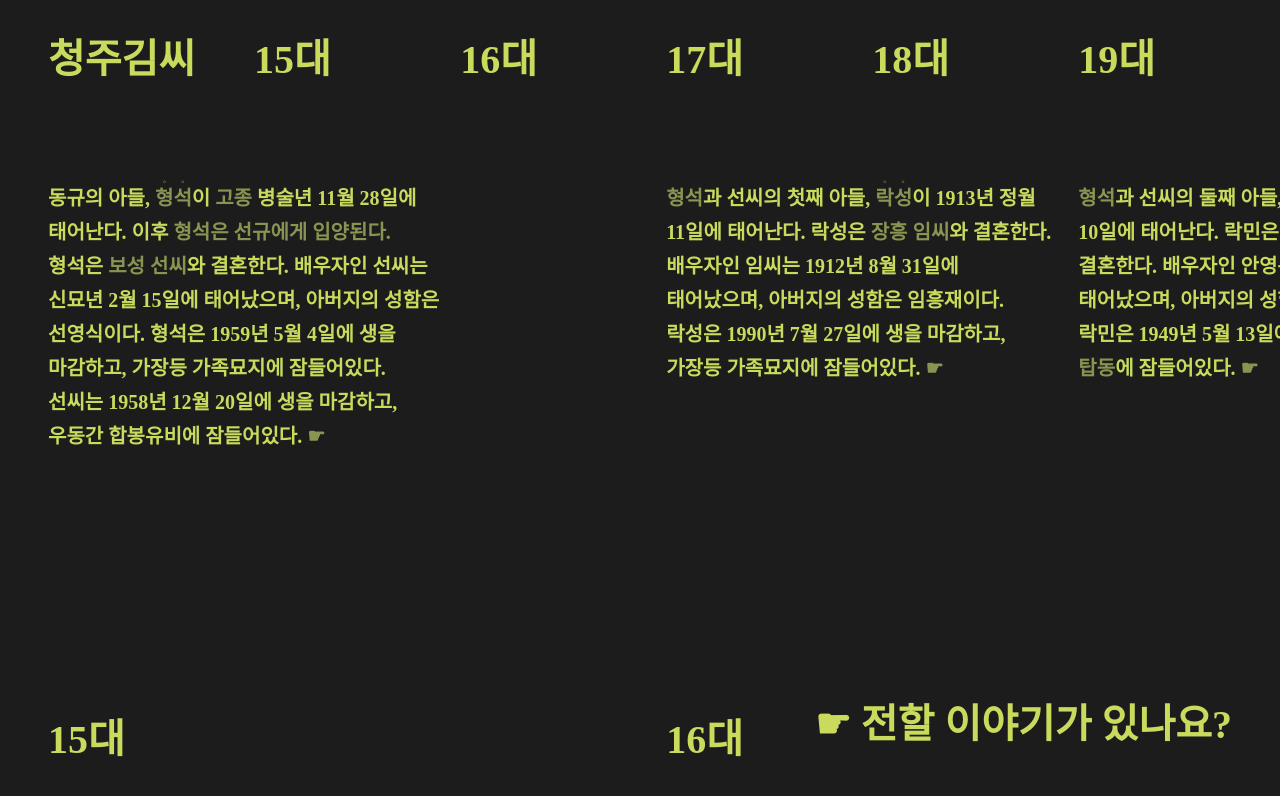
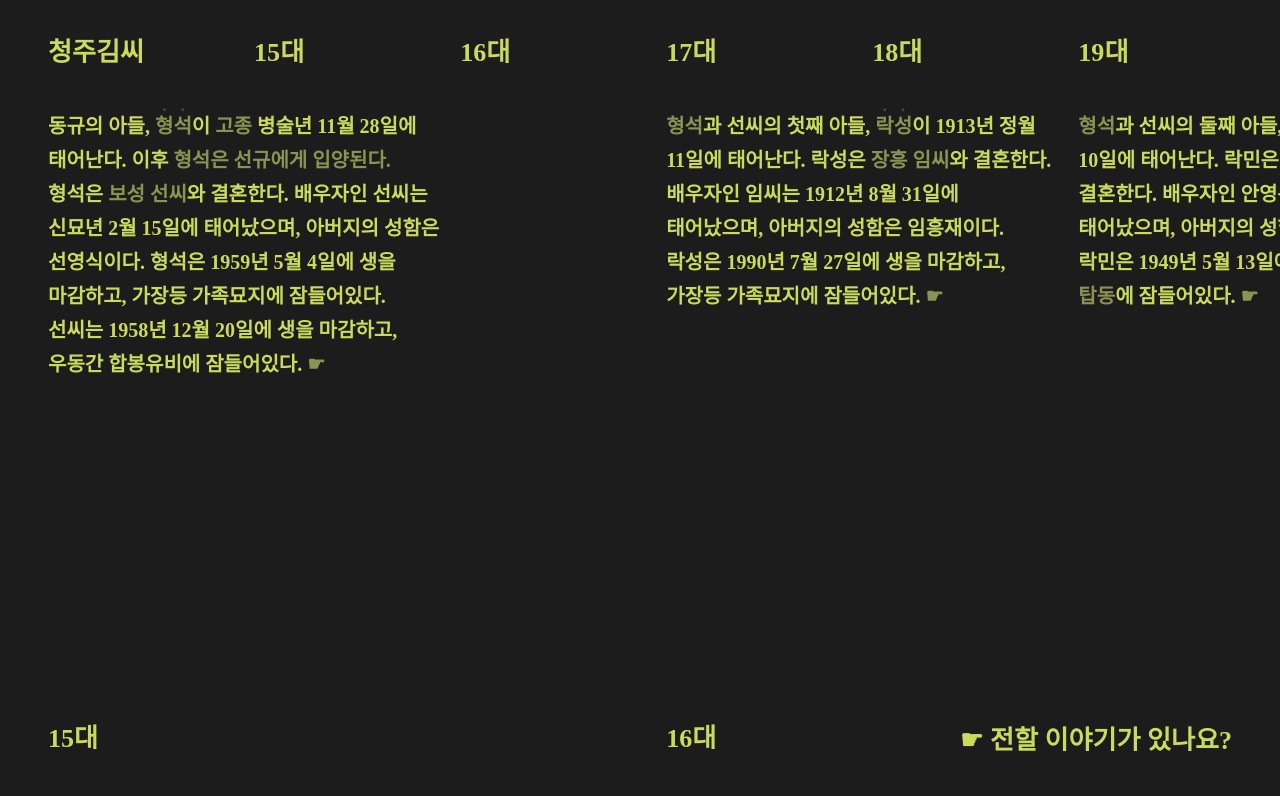
Before and after one commit to lineshape/kimofcheongju, a React (Create React App) app: page / in a window 1280 px wide. Shown: the top 796 px of the page. Built offline with nearby package versions, Linux system fonts and the light colour scheme; a web font is replaced by a local one.

Commit message:
비율 수정

```diff
--- a/src/index.tsx
+++ b/src/index.tsx
@@ -159,7 +159,7 @@ const GenRoot = styled.div`
   display: flex;
   flex-direction: column;
   justify-content: space-between;
-  margin-bottom: 51px;
+  margin-bottom: 48px;
 `;
 
 const Box = styled.div`
@@ -179,7 +179,7 @@ const StoryStyled = styled.div`
   white-space: pre-wrap;
   position: relative;
   z-index: 2;
-  margin-top: 176px;
+  margin-top: 13vh;
   width: 30.6vw;
   height: 200px;
   font-size: 2.5vh;
@@ -212,7 +212,7 @@ const Story = forwardRef<HTMLParagraphElement, StoryProps>(({ children }, ref) =
 
 const Generation = styled.div`
   display: flex;
-  font-size: 2.5rem;
+  font-size: 3.26vh;
 `;
 
 const Name = styled.span`
@@ -2069,7 +2069,7 @@ const Reference = styled.div`
   bottom: 100px;
   z-index: 1;
   bottom: 0px;
-  gap: 20px;
+  gap: 1.63vh;
 
   font-size: 2.5vh;
 
@@ -2157,12 +2157,13 @@ const NavigationBarRoot = styled.div`
   // margin: 48px;
   padding-left: 48px;
   padding-top: 40px;
+  padding-bottom: 4.89vh;
   gap: 1.6vw;
 `;
 
 const NavigationBarItem = styled.div`
   display: flex;
-  font-size: 2.5rem;
+  font-size: 3.26vh;
   width: 14.5vw;
 
   &:hover {
@@ -2231,19 +2232,12 @@ const ShowHelpRoot = styled.div`
   flex-direction: column;
   align-items: flex-end;
   position: fixed;
-  bottom: 51px;
+  bottom: 48px;
   right: 48px;
   z-index: 100;
-  font-size: 2.5rem;
+  font-size: 3.26vh;
   white-space: normal;
   line-height: 0.8;
-
-  height: 40px; // 기본 높이와 넓이
-
-  &:hover {
-    height: 128px; // 호버 시 높이
-    transform: translateY(-88px);
-  }
 `;
 
 
```
